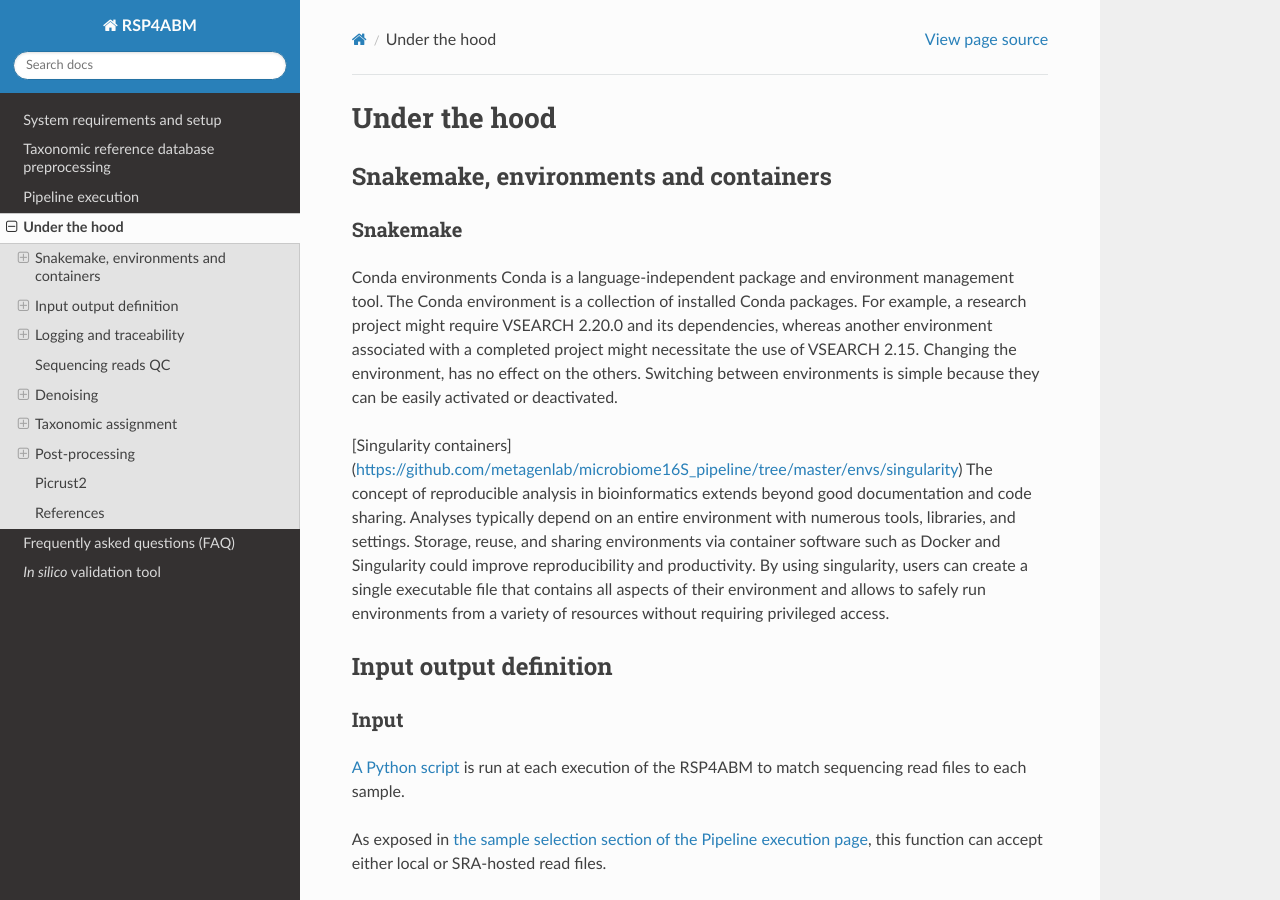
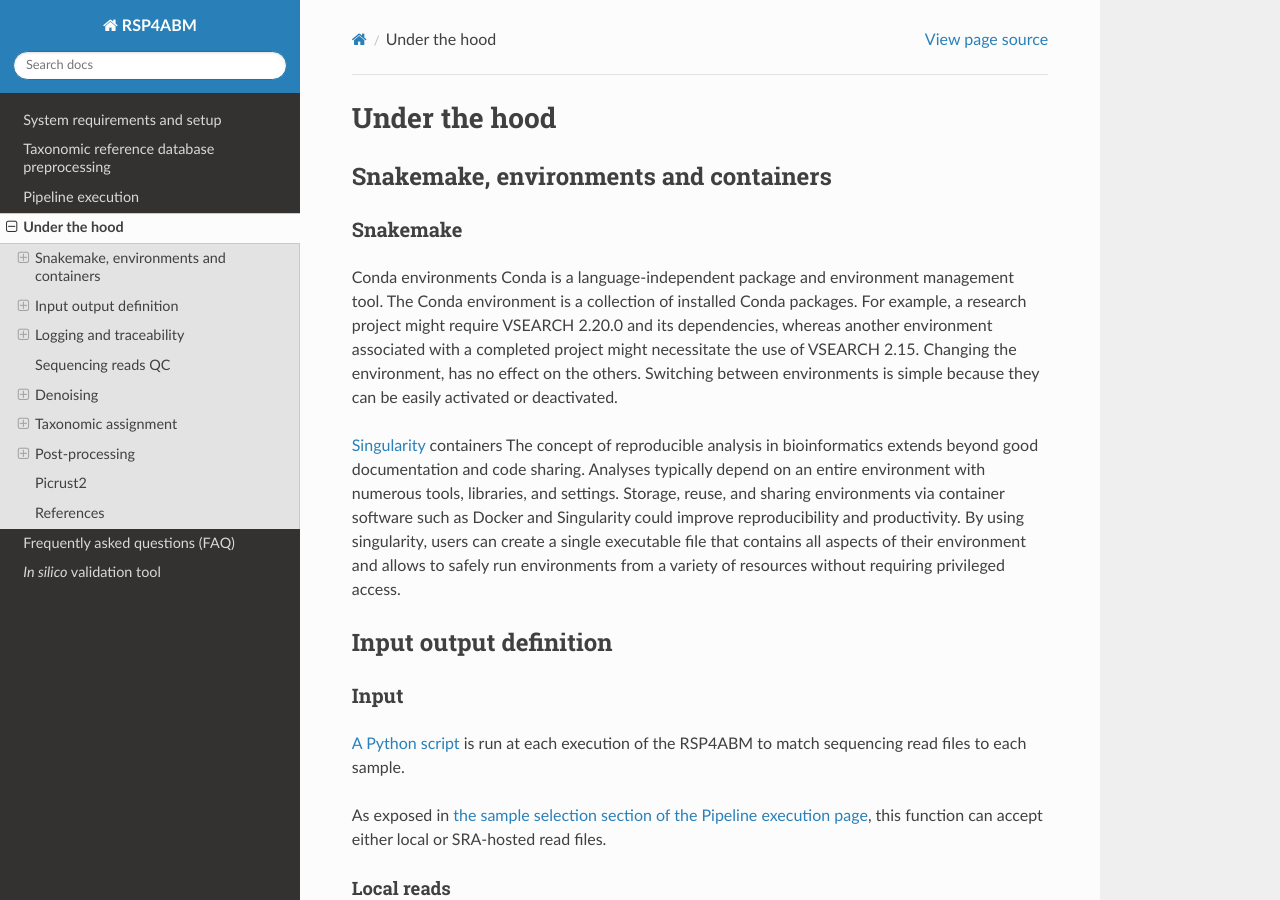
Before and after one commit to metagenlab/zAMP, a Sphinx documentation site: the page built from docs/pages/under_the_hood.rst, in a window 1280 px wide and 900 px high. Built offline with Sphinx 7.4.7 and the Read the Docs theme 2.0.0, drawn with Linux system fonts in a browser that asks for light colours; pages that are not in the unit, such as notebooks, are missing from menus; part of the change alters nothing that is shown.

Commit message:
Update under_the_hood.rst

```diff
--- a/docs/pages/under_the_hood.rst
+++ b/docs/pages/under_the_hood.rst
@@ -18,7 +18,7 @@ Switching between environments is simple because they can be easily activated or
 
 
 
-[Singularity containers](https://github.com/metagenlab/microbiome16S_pipeline/tree/master/envs/singularity)
+Singularity_ containers
 The concept of reproducible analysis in bioinformatics extends beyond good documentation and code sharing. Analyses typically depend on an entire environment with numerous tools, libraries, and settings. Storage, reuse, and sharing environments via container software such as Docker and Singularity could improve reproducibility and productivity. By using singularity, users can create a single executable file that contains all aspects of their environment and allows to safely run environments from a variety of resources without requiring privileged access.
 
 
@@ -184,3 +184,10 @@ References
 ************************************************************************
 .. [1] Andrews S, Krueger F, Seconds-Pichon A, Biggins F, Wingett S. FastQC. A quality control tool for high throughput sequence data. Babraham Bioinformatics. Babraham Institute. 2015.
 .. [2] Ewels P, Magnusson M, Lundin S, Käller M. MultiQC: Summarize analysis results for multiple tools and samples in a single report. Bioinformatics. 2016;
+
+
+
+
+
+
+.. _Singularity: https://github.com/metagenlab/microbiome16S_pipeline/tree/master/envs/singularity
```
